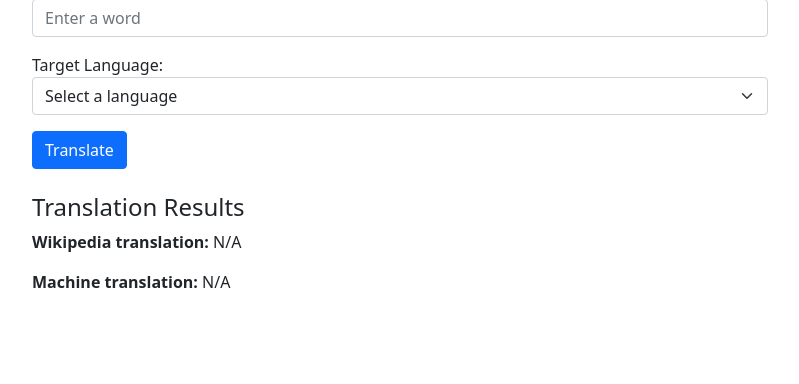
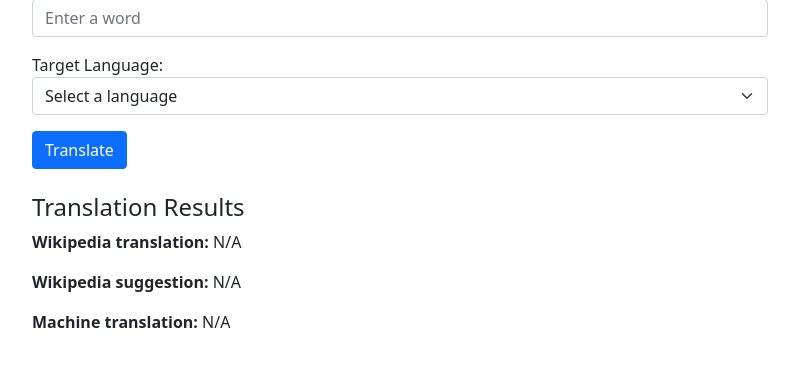
Before and after one commit to m10w/lingualink, a Flask app: page / in a window 1280 px wide. Shown: the part 121-505 px from the top of the page, without its empty margins (240-1039 px from the left). Run offline with Flask 3, Linux system fonts and the light colour scheme; some libraries are stand-ins or nearby versions.

Commit message:
add separate entries for wikipedia translation and suggestion.

```diff
--- a/lingualink/templates/index.html
+++ b/lingualink/templates/index.html
@@ -29,6 +29,7 @@
                 <div id="result" class="mt-4">
                     <h4>Translation Results</h4>
                     <p><strong>Wikipedia translation:</strong> <span id="wikipedia-translation">N/A</span></p>
+                    <p><strong>Wikipedia suggestion:</strong> <span id="wikipedia-suggestion">N/A</span></p>
                     <p><strong>Machine translation:</strong> <span id="machine-translation">N/A</span></p>
                 </div>
             </div>
@@ -52,6 +53,7 @@
                 }),
                 success: function(response) {
                     $('#wikipedia-translation').text(response.wikipedia_translation || 'N/A');
+                    $('#wikipedia-suggestion').text(response.wikipedia_suggestion || 'N/A');
                     $('#machine-translation').text(response.machine_translation || 'N/A');
                 },
                 error: function() {
```
